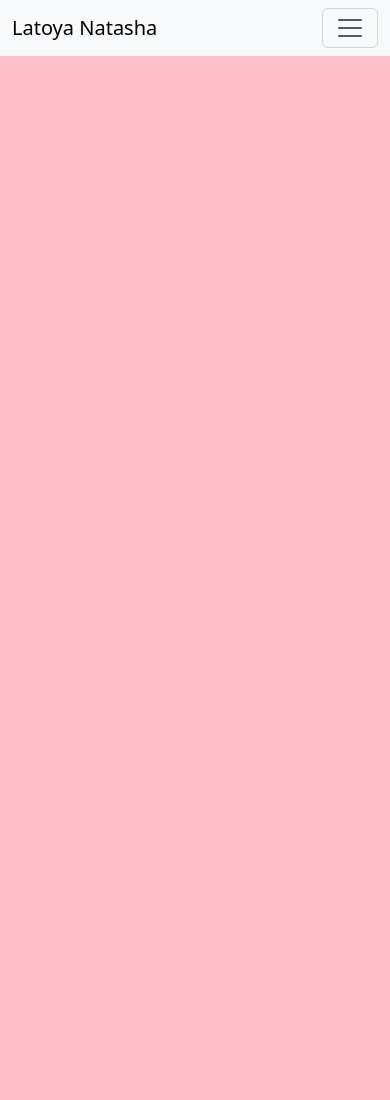
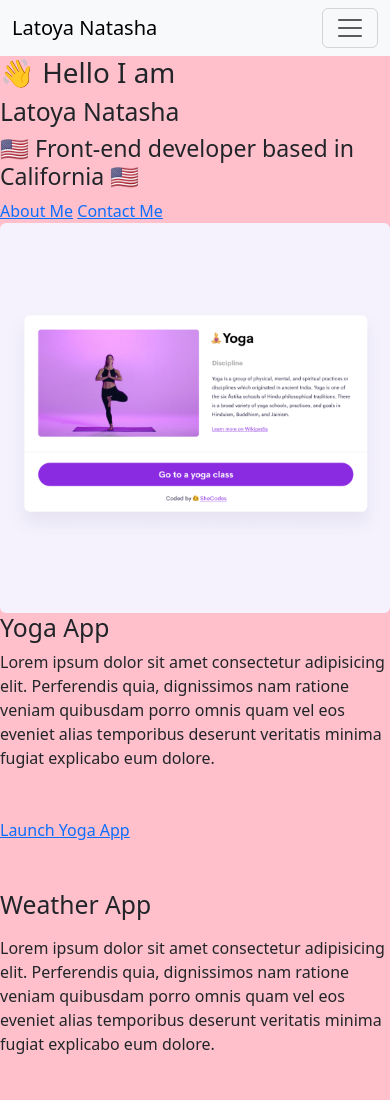
Before and after one commit to LatoyaNatashaC/multiple-pages-static-website, a plain HTML site: page index.html in a window 390 px wide. Shown: the top 1100 px of the page. Before the commit the page ends 844 px from the top, so only its background shows below. Drawn offline with nearby package versions, Linux system fonts and the light colour scheme.

Commit message:
intro, about, rows with columns & images framework added

```diff
--- a/index.html
+++ b/index.html
@@ -16,7 +16,7 @@
     ></script>
 
     <link rel="stylesheet" href="/css/style.css" />
-    <title>Static website by Latoya Natasha</title>
+    <title>Front-end developer-Latoya Natasha</title>
   </head>
   <body>
         <nav class="navbar navbar-expand-lg bg-body-tertiary">
@@ -36,16 +36,88 @@
         <div class="collapse navbar-collapse" id="navbarNav">
           <ul class="navbar-nav">
             <li class="nav-item">
-              <a class="nav-link active" aria-current="page" href="index.html">Home</a>
+              <a class="nav-link active" aria-current="page" href="index.html" title="Homepage">Home</a>
             </li>
             <li class="nav-item">
-              <a class="nav-link" href="about.html">About Me</a>
+              <a class="nav-link" href="about.html" title="About Me">About Me</a>
             </li>
             <li class="nav-item">
-              <a class="nav-link" href="about.html#important">Contact Me</a>
+              <a class="nav-link" href="about.html#important" title="Contact Me">Contact Me</a>
+
 
         </div>
       </div>
     </nav>
+    <div class="greeting-container">
+       <h1>👋 Hello I am</h1>
+       <h2>Latoya Natasha</h2>
+       <h3>🇺🇸 Front-end developer based in California 🇺🇸</h3>
+       <div class="navigation-links">
+            <a href="about.html" class="about-link">About Me</a>
+
+            <a href="about.html#important" class="contact-link">Contact Me</a>
+
+        </div>
+      </div>
+      <div class="homepage-container">
+        <div class="row">
+          <div class="col-md-6">
+            <img src="images/yoga.png" class="img-fluid rounded">
+          </div>
+          <div class="col-md-6">
+            <h2 class="md-3">Yoga App</h2>
+            <p>
+            Lorem ipsum dolor sit amet consectetur adipisicing elit. Perferendis
+            quia, dignissimos nam ratione veniam quibusdam porro omnis quam vel
+            eos eveniet alias temporibus deserunt veritatis minima fugiat
+            explicabo eum dolore.
+
+            </p>
+            <div class="mt-5">
+              <a href="#" class="primary-link">Launch Yoga App</a>
+            </div>
+          </div>
+        </div>
+        <div class="row mt-5">
+          <div class="col-md-6">
+            <h2 class="mb-3">Weather App</h2>
+            <p>
+
+            Lorem ipsum dolor sit amet consectetur adipisicing elit. Perferendis
+            quia, dignissimos nam ratione veniam quibusdam porro omnis quam vel
+            eos eveniet alias temporibus deserunt veritatis minima fugiat
+            explicabo eum dolore.
+
+            </p>
+            <div class="mb-5 mt-5">
+              <a href="#" class="primary-link">Launch Weather App</a>
+            </div>
+          </div>
+          <div class="col-md-6">
+            <img src="images/weather.png" class="img-fluid rounded">
+          </div>
+        </div>
+        <div class="row mt-5">
+          <div class="col-md-6">
+            <img src="images/yogurt.png" class="img-fluid rounded">
+
+          </div>
+          <div class="col-md-6">
+            <h2 class="mb-3">Yogurt App</h2>
+            <p>
+
+            Lorem ipsum dolor sit amet consectetur adipisicing elit. Perferendis
+            quia, dignissimos nam ratione veniam quibusdam porro omnis quam vel
+            eos eveniet alias temporibus deserunt veritatis minima fugiat
+            explicabo eum dolore.
+
+            </p>
+            <div class="mt-5">
+              <a href="#" class="primary-link">Launch Yoga App</a>
+            </div>
+          </div>
+
+        </div>
+      </div>
   </body>
 </html>
```
Also changed, not shown: about.html (+34 -0 lines), images/weather.png (added), images/yoga.png (added), images/yogurt.png (added).
